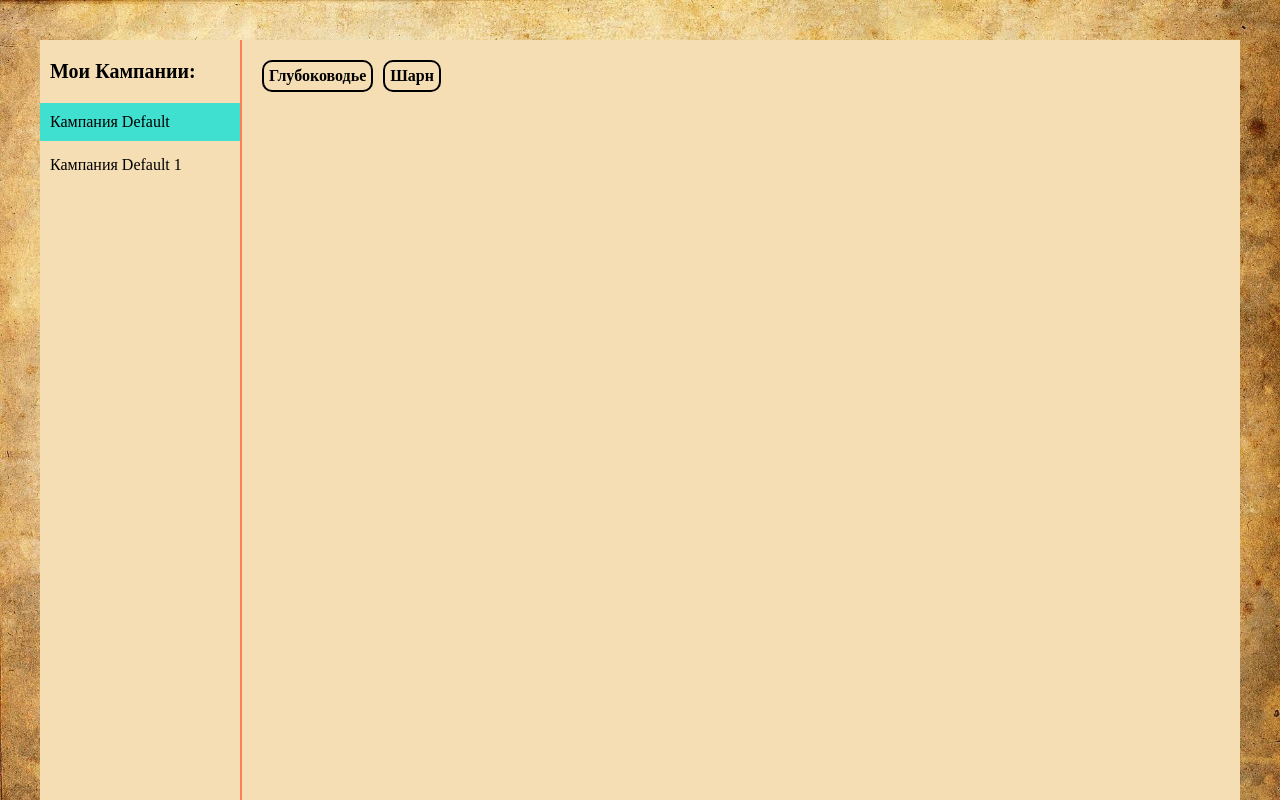
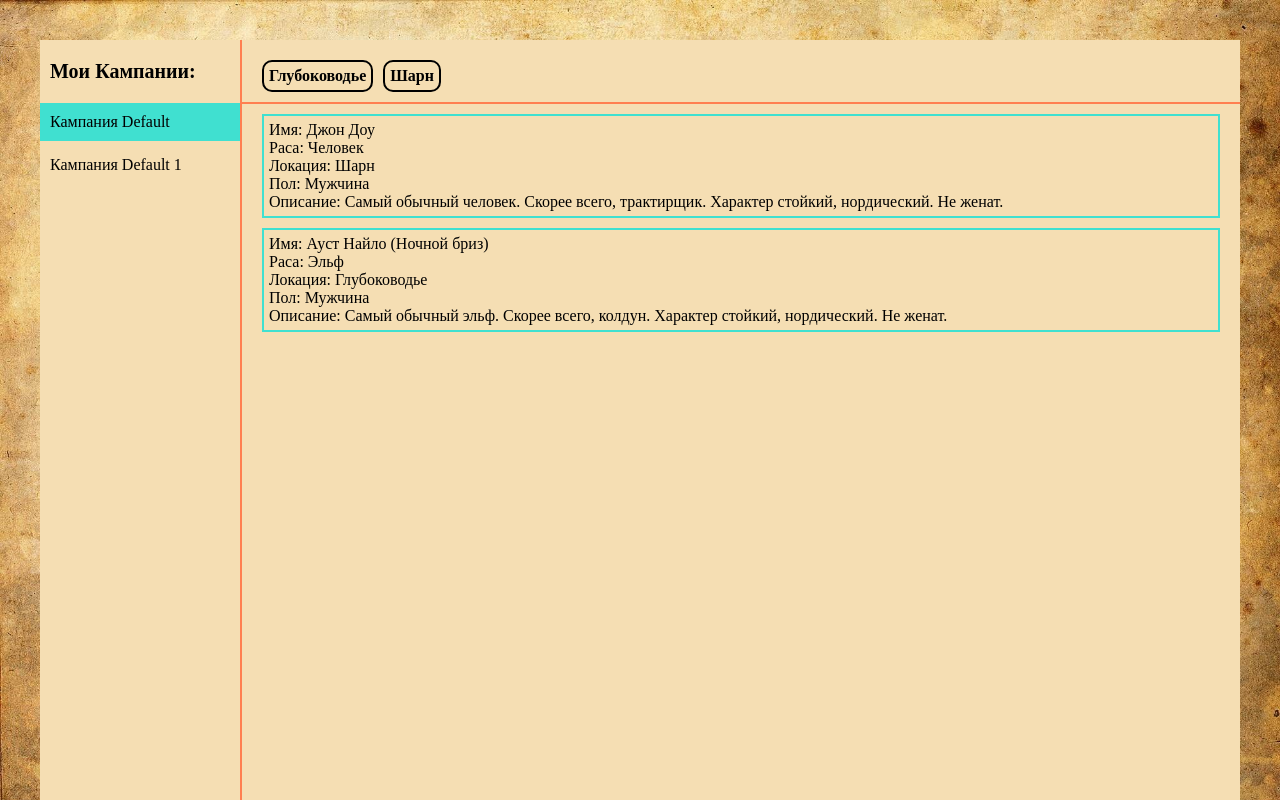
Before and after one commit to CopperWhite/rngnpc, a Vue app: page / in a window 1280 px wide. Both pictures are taken after a click on the element "Кампания Default". Built offline with nearby package versions, Linux system fonts and the light colour scheme.

Commit message:
npcs display implemented

```diff
--- a/src/App.vue
+++ b/src/App.vue
@@ -4,8 +4,8 @@
             <div class="campaigns">
                 <div class="campaigns__title">Мои Кампании:</div>
 
-                <CampaignPlate v-for="campaign in campaigns"
-                    :key="campaign.id"
+                <CampaignPlate v-for="(campaign, index) in campaigns"
+                    :key="index"
                     :campaignId="campaign.id"
                     :name="campaign.name"
                     :isActive="activeCampaignId === campaign.id ? true : false"
@@ -17,8 +17,8 @@
 
             <div class="gameContent">
                 <div class="places">
-                    <PlacePlate v-for="place in places"
-                        :key="place.id"
+                    <PlacePlate v-for="(place, index) in places"
+                        :key="index"
                         :placeId="place.id"
                         :name="place.name"
                         :desc="place.desc"
@@ -31,7 +31,18 @@
                 </div>
 
                 <div class="characters">
+                    <CharacterPlate v-for="(character, index) in charactersSort"
+                        :key="index"
+                        :campaignId="activeCampaignId"
+                        :id="character.id"
+                        :raceId="character.race"
+                        :sex="character.sex"
+                        :fname="character.fname"
+                        :lname="character.lname"
+                        :desc="character.desc"
+                        :location="getCharacterLocationName(character.location)"
 
+                        ref="character{{key}}"/>
                 </div>
             </div>
 
@@ -52,8 +63,15 @@
                 activeCampaign: null,
                 places: null,
                 activePlaceId: null,
+                characters: null,
+                charactersSort: null,
             }
         },
+
+        computed: {
+
+        },
+
         methods: {
             setActiveCampaign(id) {
                 this.activeCampaignId = id;
@@ -63,7 +81,9 @@
 
                 this.setActivePlace(null);
 
-                console.log(id);
+                this.selectAllCharacters();
+
+                console.log(this.activeCampaignId);
             },
 
             findPlacesInCampaign(campaign) {
@@ -72,6 +92,15 @@
 
             setActivePlace(id) {
                 this.activePlaceId = id;
+            },
+
+            selectAllCharacters() {
+                this.characters = this.activeCampaign.npcs;
+                this.charactersSort = this.characters;
+            },
+
+            getCharacterLocationName(locationId) {
+                return this.$store.getters.getLocationName(this.activeCampaignId, locationId);
             }
         }
     };
@@ -130,12 +159,32 @@
 
     .gameContent {
         box-sizing: border-box;
-        padding: 20px;
+        padding-top: 20px;
+        padding-bottom: 20px;
+
+        width: 100%;
     }
 
     .places {
         display: flex;
         flex-wrap: wrap;
+
+        width: 100%;
+
+        box-sizing: border-box;
+        padding-right: 20px;
+        padding-left: 20px;
+        border-bottom: 2px solid coral;
+
+        min-height: 44px;
+    }
+
+    .characters {
+        width: 100%;
+
+        box-sizing: border-box;
+        padding-right: 20px;
+        padding-left: 20px;
     }
 
 </style>
--- /dev/null
+++ b/src/components/CharacterPlate.vue
@@ -0,0 +1,48 @@
+<template>
+   <div class="character">
+       Имя: {{ fname }} {{ lname }} <br/>
+       Раса: {{ race }} <br/>
+       Локация: {{ location }} <br/>
+       Пол: {{ sex }} <br/>
+       Описание: {{ desc }}
+
+   </div>
+</template>
+
+<script>
+    export default {
+        name: 'CharacterPlate',
+        props: {
+            campaignId: Number,
+            id: Number,
+            raceId: Number,
+            sex: String,
+            fname: String,
+            lname: String,
+            desc: String,
+            location: String
+        },
+        data() {
+            return {
+                race: this.$store.getters.getRaceName(this.raceId),
+            }
+        },
+        methods: {
+
+        }
+    };
+</script>
+
+<style scoped>
+
+    .character {
+        width: 100%;
+
+        border: 2px solid turquoise;
+
+        box-sizing: border-box;
+        padding: 5px;
+        margin-top: 10px;
+    }
+
+</style>
--- a/src/components/PlacePlate.vue
+++ b/src/components/PlacePlate.vue
@@ -1,6 +1,6 @@
 <template>
    <div class="place" @click="setActive" :class="{ active: isActive }">
-       {{name}}
+       {{ name }}
    </div>
 </template>
 
--- a/src/main.js
+++ b/src/main.js
@@ -12,6 +12,9 @@ Vue.component('CampaignPlate', CampaignPlate);
 import PlacePlate from './components/PlacePlate'
 Vue.component('PlacePlate', PlacePlate);
 
+import CharacterPlate from './components/CharacterPlate'
+Vue.component('CharacterPlate', CharacterPlate);
+
 //End Components
 
 new Vue({
--- a/src/store/index.js
+++ b/src/store/index.js
@@ -13,20 +13,20 @@ export default new Vuex.Store({
                     {
                         id: 0,
                         race: 0,
-                        sex: 0,
+                        sex: 'Мужчина',
                         fname: 'Джон',
                         lname: 'Доу',
                         desc: 'Самый обычный человек. Скорее всего, трактирщик. Характер стойкий, нордический. Не женат.',
-                        location: 0,
+                        location: 1,
                     },
                     {
                         id: 1,
                         race: 1,
-                        sex: 0,
+                        sex: 'Мужчина',
                         fname: 'Ауст',
                         lname: 'Найло (Ночной бриз)',
                         desc: 'Самый обычный эльф. Скорее всего, колдун. Характер стойкий, нордический. Не женат.',
-                        location: 1,
+                        location: 0,
                     },
                 ],
                 locations: [
@@ -50,20 +50,11 @@ export default new Vuex.Store({
                     {
                         id: 0,
                         race: 0,
-                        sex: 0,
+                        sex: 'Мужчина',
                         fname: 'Джон',
                         lname: 'Доу',
                         desc: 'Самый обычный человек. Скорее всего, трактирщик. Характер стойкий, нордический. Не женат.',
                         location: 0,
-                    },
-                    {
-                        id: 1,
-                        race: 1,
-                        sex: 0,
-                        fname: 'Ауст',
-                        lname: 'Найло (Ночной бриз)',
-                        desc: 'Самый обычный эльф. Скорее всего, колдун. Характер стойкий, нордический. Не женат.',
-                        location: 1,
                     },
                 ],
                 locations: [
@@ -109,9 +100,14 @@ export default new Vuex.Store({
         getCampaigns(state) {
             return state.campaigns;
         },
-        // getFirstCampaign(state) {
-        //     return state.campaigns[0].id;
-        // }
+        getRaceName: state => raceId => {
+            return state.races.filter(item => item.id == raceId)[0].name;
+        },
+        getLocationName: state => (campaignId, locationId) => {
+            let locations = state.campaigns.filter(item => item.id == campaignId)[0].locations;
+            return locations.filter(loc => loc.id == locationId)[0].name;
+        }
+
     },
     modules: {
 
```
